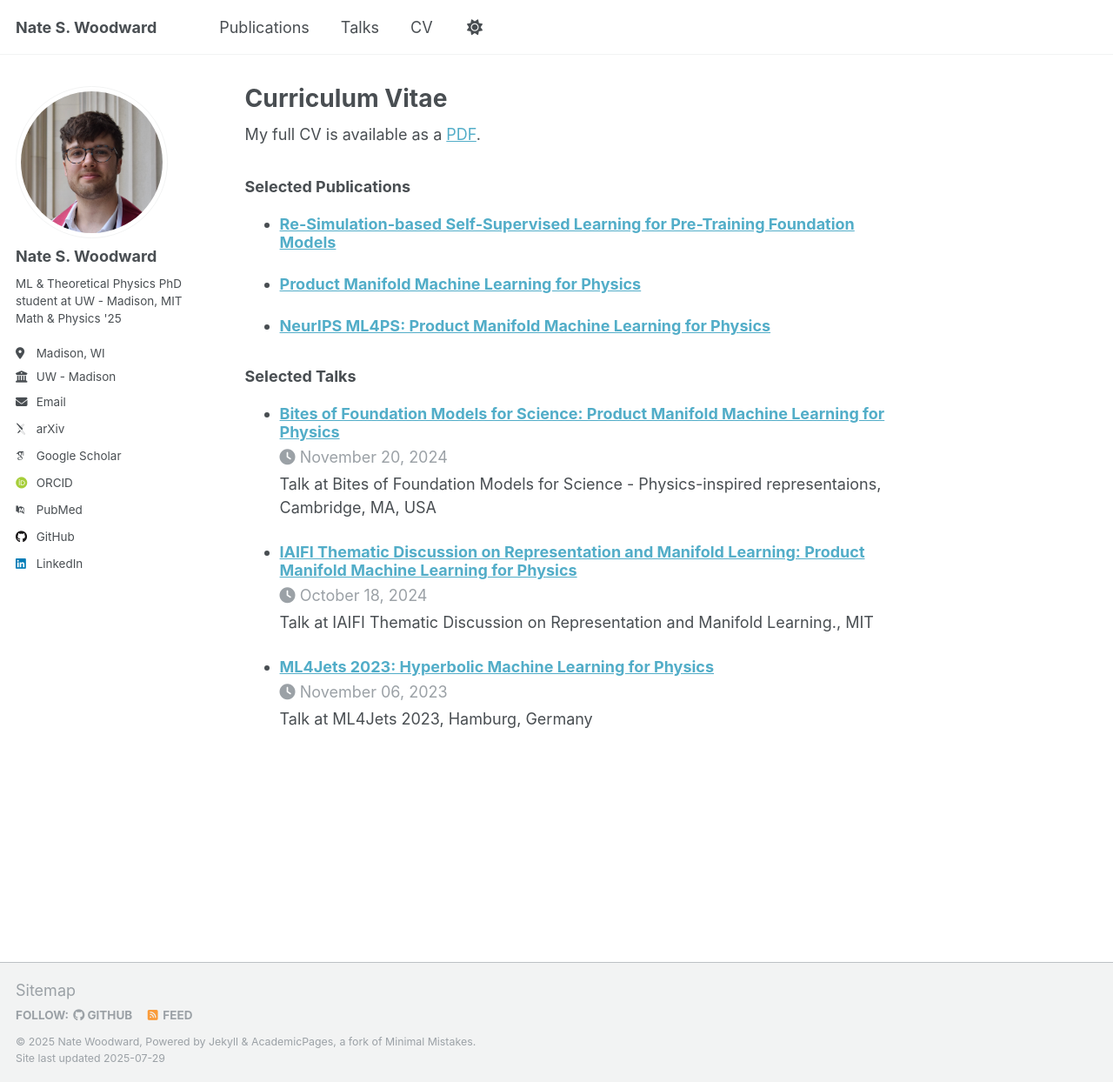
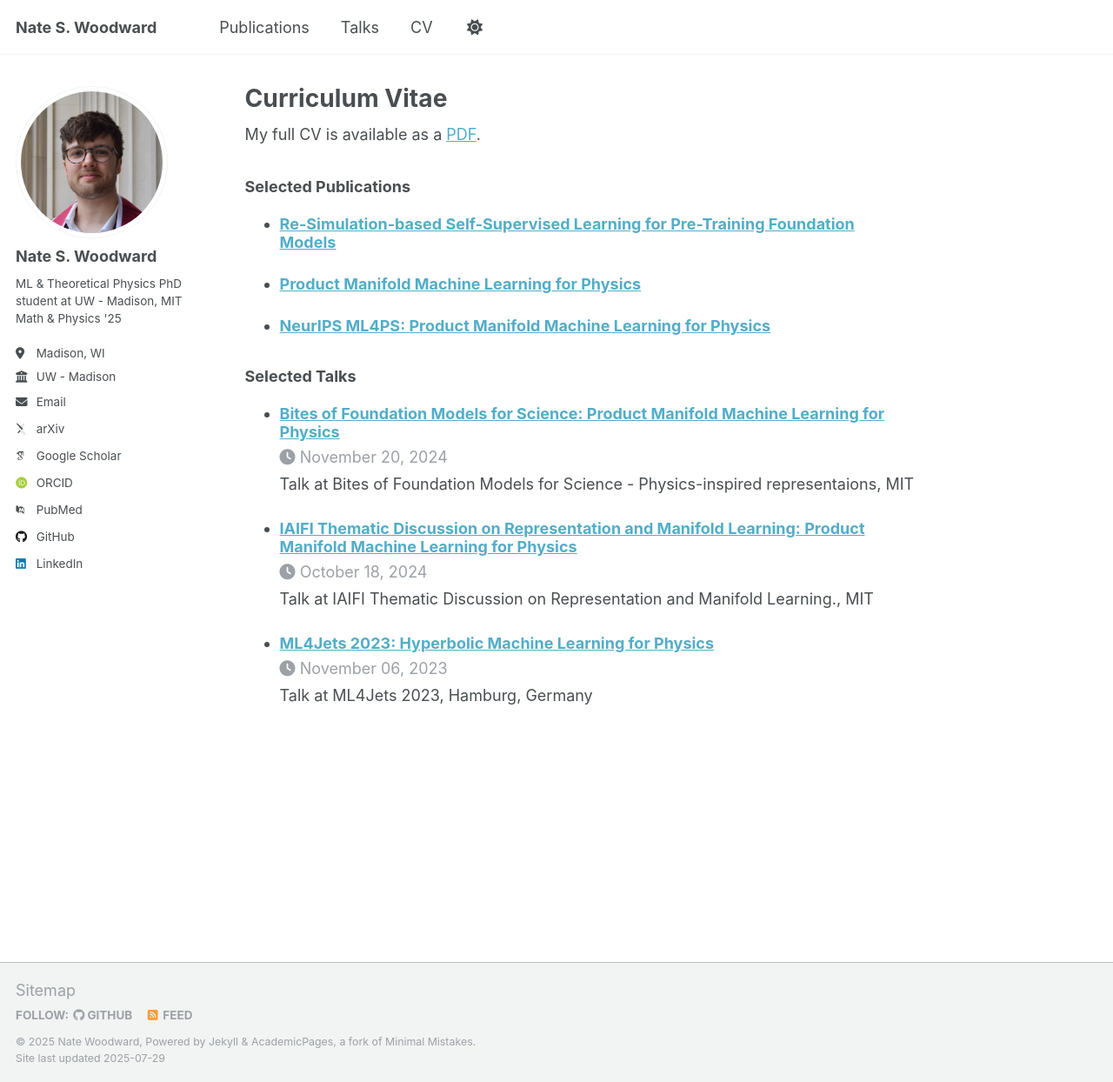
Before and after one commit to nswood/nswood.github.io, a Jekyll site: the page built from _pages/cv.md, in a window 1280 px wide and 1244 px high. Shown: the whole window at 87% size. Built offline with Jekyll 4.4.1, drawn with Linux system fonts in a browser that asks for light colours; some web fonts are replaced; a script that is not in the unit is left out.

Commit message:
Update 2024-11-20-talk.md

```diff
--- a/_talks/2024-11-20-talk.md
+++ b/_talks/2024-11-20-talk.md
@@ -6,7 +6,7 @@ permalink: /talks/hyperbolic-ML
 venue: 'Bites of Foundation Models for Science - Physics-inspired representaions'
 excerpt: 'Particle jets exhibit tree-like structures through stochastic showering and hadronization. The hierarchical nature of these structures aligns naturally with hyperbolic space, a non-Euclidean geometry that captures hierarchy intrinsically. Drawing upon the foundations of geometric learning, we introduce hyperbolic transformer models tailored for tasks relevant to jet analyses, such as classification and representation learning. Through jet embeddings and jet tagging evaluations, our hyperbolic approach outperforms its Euclidean counterparts. These findings underscore the potential of using hyperbolic geometric representations in advancing jet physics analyses.'
 date: 2024-11-20
-location: "Cambridge, MA, USA"
+location: "MIT"
 ---
 The Bites of Foundation Models for Science page is listed [here](https://indico.cern.ch/event/1473554/).
 
```
